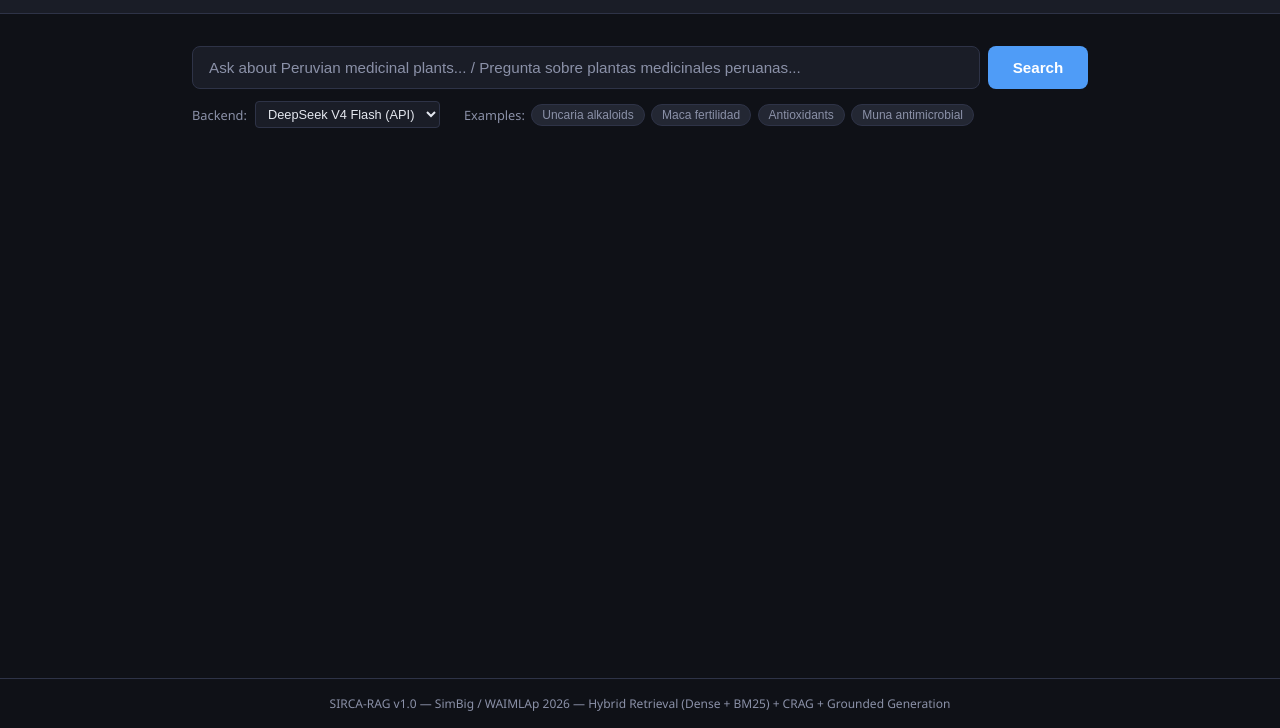
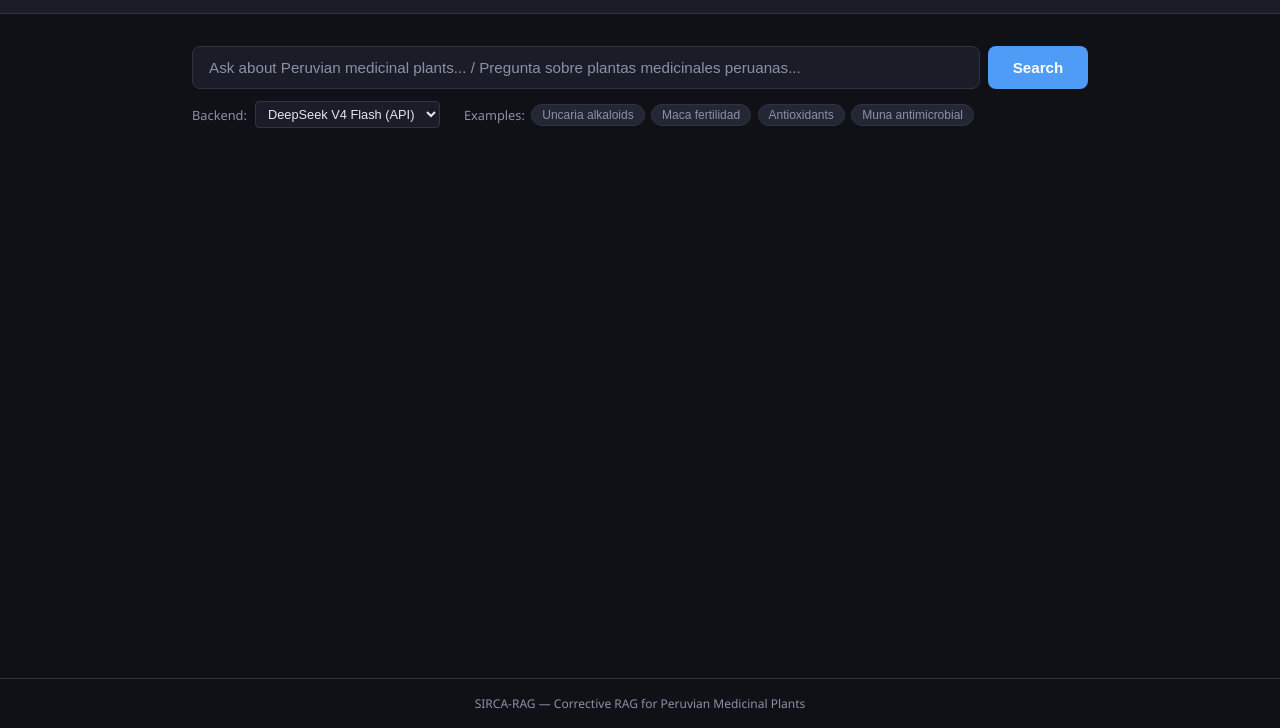
Before and after one commit to yughiyami/rag_medicinal_plants, a plain HTML site: page web/static/index.html in a window 1280 px wide. Shown: the part 72-800 px from the top of the page. Drawn offline with Linux system fonts and the light colour scheme; no server answers.

Commit message:
ui: generic footer (drop conference-specific tagline)

```diff
--- a/web/static/index.html
+++ b/web/static/index.html
@@ -92,7 +92,7 @@
   </main>
 
   <footer>
-    <p>SIRCA-RAG v1.0 &mdash; SimBig / WAIMLAp 2026 &mdash; Hybrid Retrieval (Dense + BM25) + CRAG + Grounded Generation</p>
+    <p>SIRCA-RAG &mdash; Corrective RAG for Peruvian Medicinal Plants</p>
   </footer>
 
   <script src="/static/app.js"></script>
```
